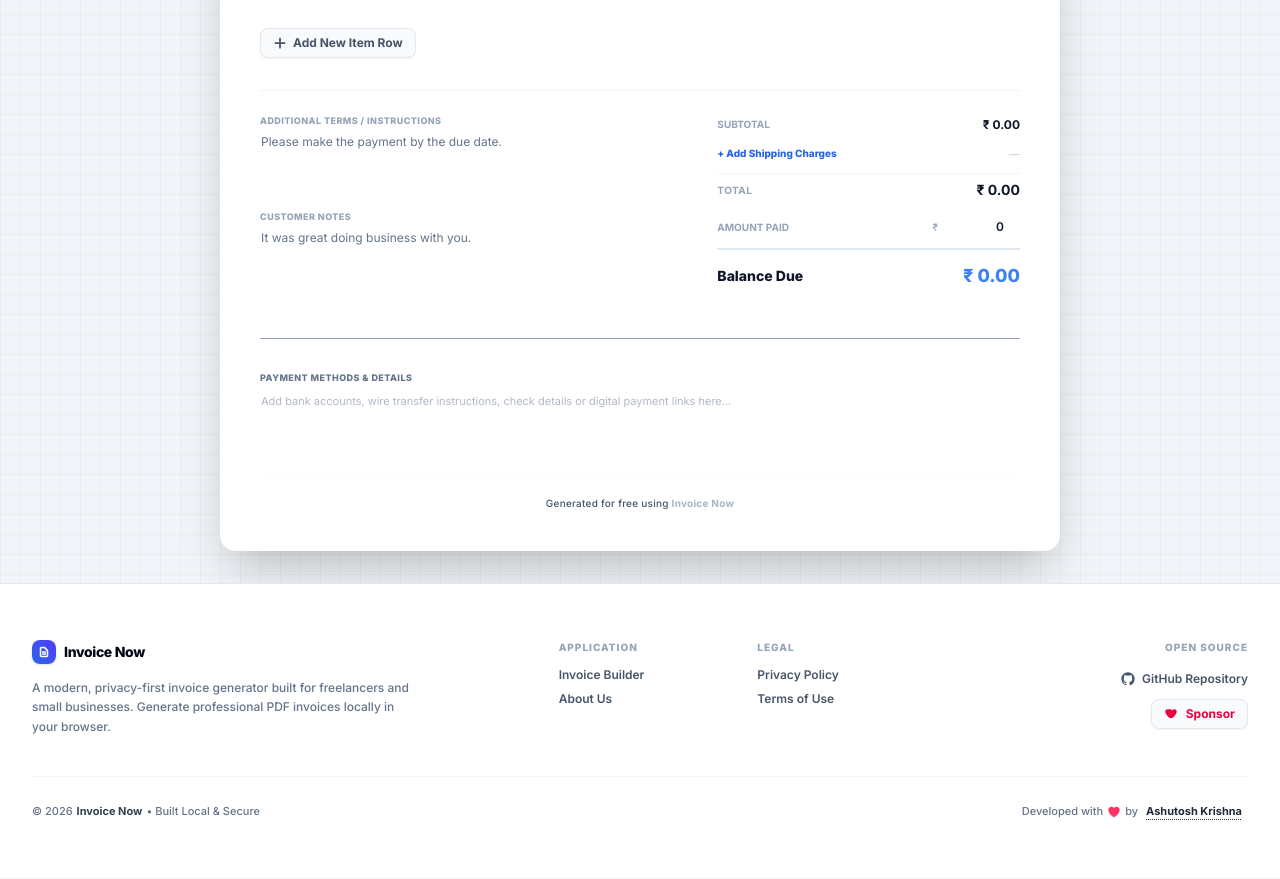
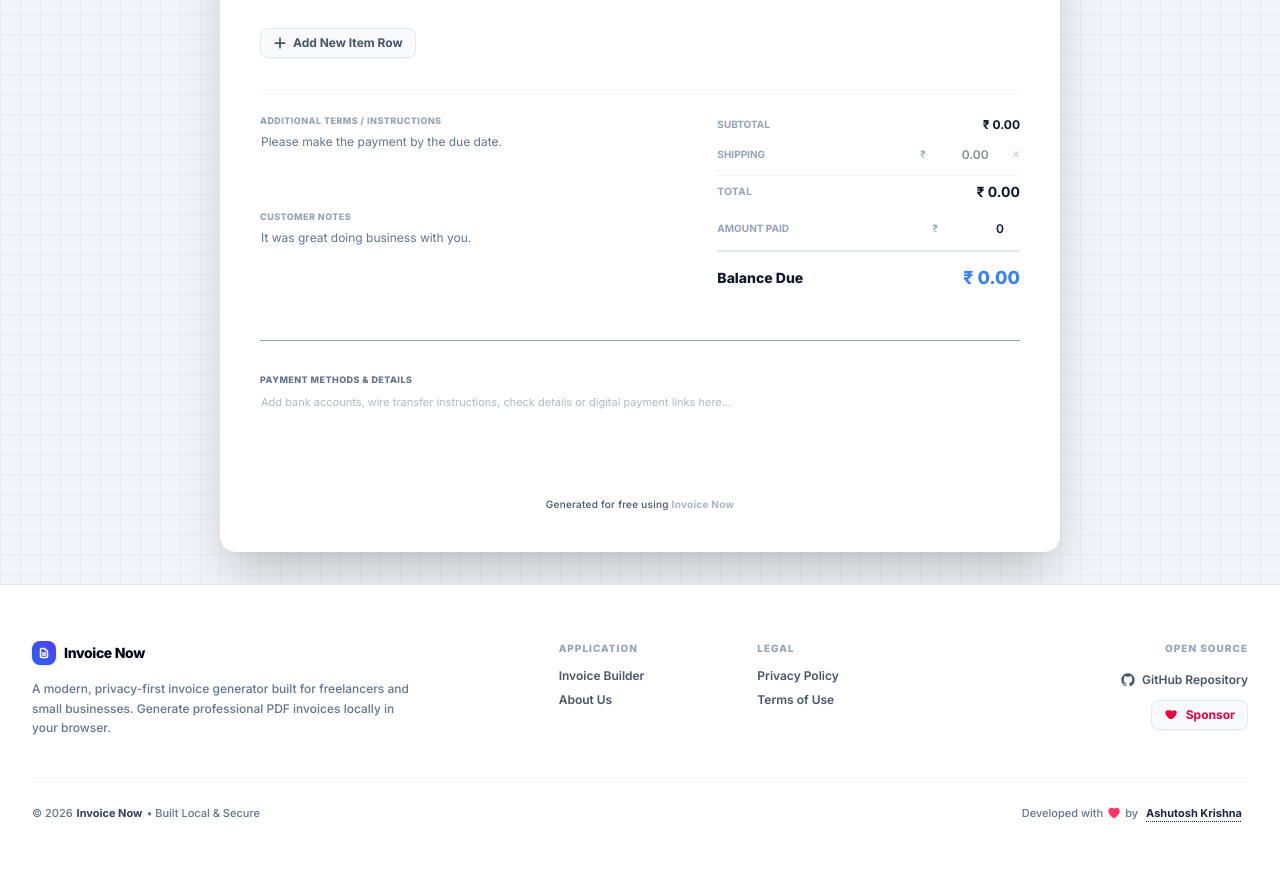
Before and after one commit to ashutoshkrris/invoice-now, a React (Vite) app: page / in a window 1280 px wide. Shown: the part 888-1767 px from the top of the page. Built offline with nearby package versions, Linux system fonts and the light colour scheme; a web font is replaced by a local one.

Commit message:
fix: preserve visibility of shipping charges input when text field is cleared

```diff
--- a/src/components/shared/TotalsSummary.jsx
+++ b/src/components/shared/TotalsSummary.jsx
@@ -162,26 +162,43 @@ export default function TotalsSummary({
           </div>
         )}
 
-        {/* 4. Shipping */}
-        {invoice.shippingCharges > 0 || isExporting ? (
+        {/* 4. Shipping Charges */}
+        {invoice.shippingCharges !== null &&
+        invoice.shippingCharges !== undefined &&
+        (invoice.shippingCharges > 0 ||
+          typeof invoice.shippingCharges === "number" ||
+          isExporting) ? (
           <div className="flex justify-between items-center py-0.5">
             <span className="font-bold text-slate-400 uppercase text-[10px]">Shipping</span>
             <div className="flex items-center justify-end text-right group/shipping">
               <span className="text-[10px] text-slate-400 mr-0.5">{activeCurrencySymbol}</span>
-              <EditableField
+              <input
                 type="number"
-                value={invoice.shippingCharges}
-                onChange={(e) => onUpdateField("shippingCharges", parseFloat(e.target.value) || 0)}
-                className="w-20 text-right font-semibold text-slate-900 bg-transparent"
+                // Ensure that backspacing empty doesn't pass undefined values to uncontrolled inputs
+                value={
+                  Number.isNaN(invoice.shippingCharges) || invoice.shippingCharges === 0
+                    ? ""
+                    : invoice.shippingCharges
+                }
+                onChange={(e) => {
+                  const val = e.target.value;
+                  // Allows input to be completely blank while typing without snapping shut
+                  if (val === "") {
+                    onUpdateField("shippingCharges", 0);
+                  } else {
+                    onUpdateField("shippingCharges", parseFloat(val) || 0);
+                  }
+                }}
+                className="w-20 text-right font-semibold text-slate-900 bg-transparent outline-none focus:ring-1 focus:ring-brand-500 rounded px-1"
                 placeholder="0.00"
-                isExporting={isExporting}
               />
-              {!isExporting && invoice.shippingCharges > 0 && (
+              {!isExporting && (
                 <button
                   type="button"
-                  onClick={() => onUpdateField("shippingCharges", 0)}
+                  // Explicitly sets it to null or undefined to clear it out and bring back the button selector
+                  onClick={() => onUpdateField("shippingCharges", null)}
                   className="no-print ml-1 text-slate-300 hover:text-rose-500 text-[10px] font-bold transition-colors cursor-pointer"
-                  title="Remove shipping"
+                  title="Remove shipping charges panel"
                 >
                   ✕
                 </button>
@@ -193,7 +210,8 @@ export default function TotalsSummary({
             <div className="no-print flex justify-between items-center py-0.5">
               <button
                 type="button"
-                onClick={() => onUpdateField("shippingCharges", 1)}
+                // Initializes with exactly 0 so the input stays visible, rather than forcing a value of 1
+                onClick={() => onUpdateField("shippingCharges", 0)}
                 className="text-[10px] font-extrabold text-brand-600 hover:underline transition-all cursor-pointer"
               >
                 + Add Shipping Charges
```
